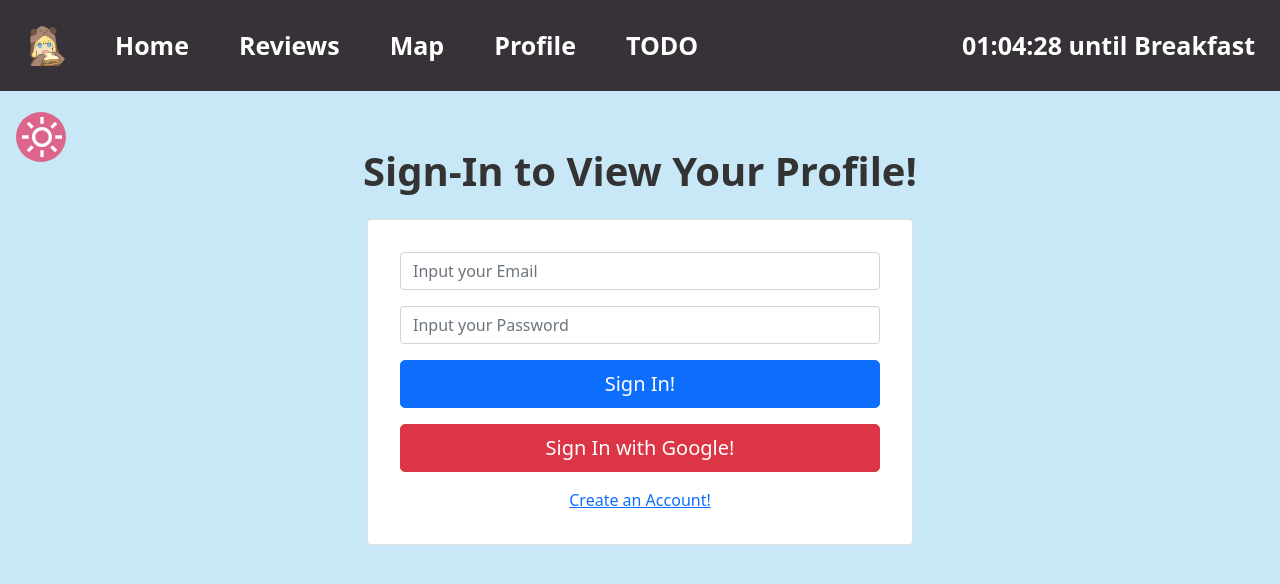
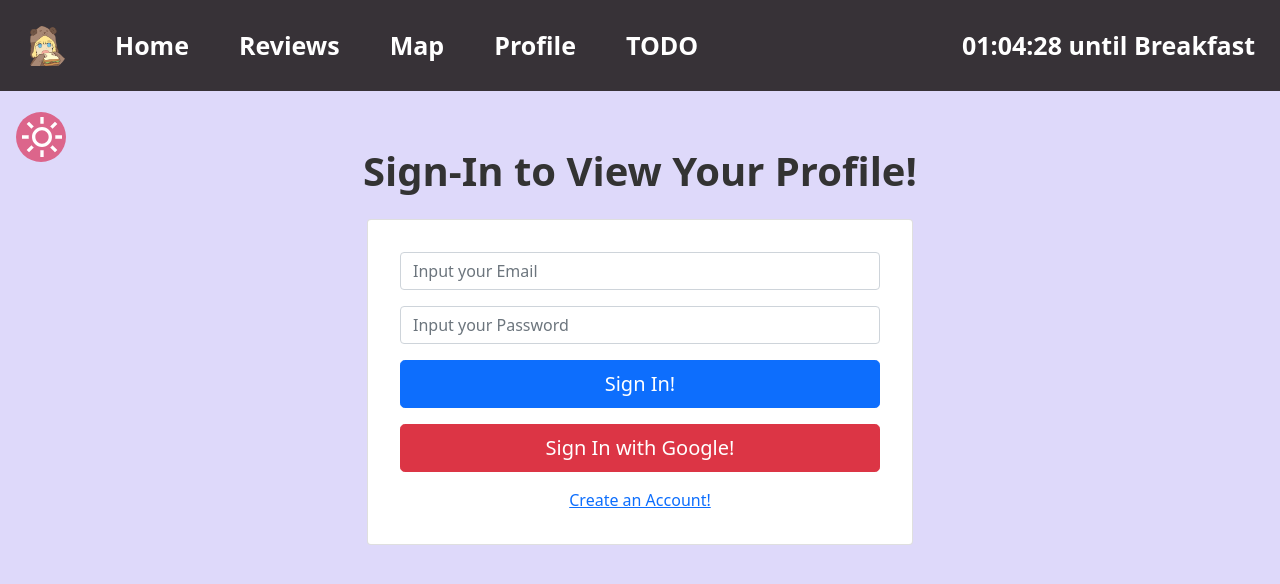
Before and after one commit to 35L-sleepy-tamagos/bruin-bites, a React (Create React App) app in the folder bites-frontend/: page /signin in a window 1280 px wide. Shown: the top 584 px of the page. Built offline with nearby package versions, Linux system fonts and the light colour scheme; no server answers.

Commit message:
Update App.css
Changed background color of web background when lightmode is activated

```diff
--- a/bites-frontend/src/css/App.css
+++ b/bites-frontend/src/css/App.css
@@ -3,14 +3,15 @@
 .App
 {
   text-align: center;
-  background-color: #d8bfd8;
+  background-color: #d5c1e5;
 }
 
 /* :root, dark, and body styling inspired from https://codesandbox.io/s/dry-meadow-64786?from-embed=&file=/src/DarkMode.tsx */
+/*decides background color of light. UCLA BLUE: #2774AE*/
 :root
 {
   --font-color: #333;
-  --background-color: #c8e7f7;
+  --background-color: #ded9fa;
   --link-color: cornflowerblue;
 }
 
```
